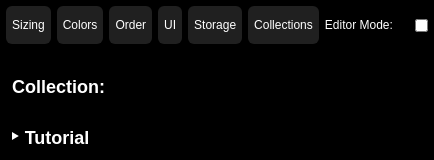
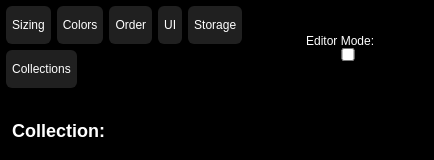
Before and after one commit to Lopolin-LP/justified-gallery-viewer, a plain HTML site: page index.html in a window 390 px wide. Shown: the top 160 px of the page, 434 px wide, since content can reach past the window. Drawn offline with Linux system fonts and the light colour scheme.

Commit message:
add navbar wrapping for mobile

```diff
--- a/style.css
+++ b/style.css
@@ -124,6 +124,7 @@ nav > :first-child {
     display: flex;
     flex-direction: row;
     gap: 0.5em;
+    flex-wrap: wrap;
     > div {
         position: relative;
         > p {
@@ -170,6 +171,11 @@ nav > :last-child {
         label {
             min-width: 7em;
         }
+    }
+}
+@media screen and (max-width: 600px) {
+    nav > :last-child > * {
+        flex-direction: column;
     }
 }
 label, input, .input-value, button, select {
```
